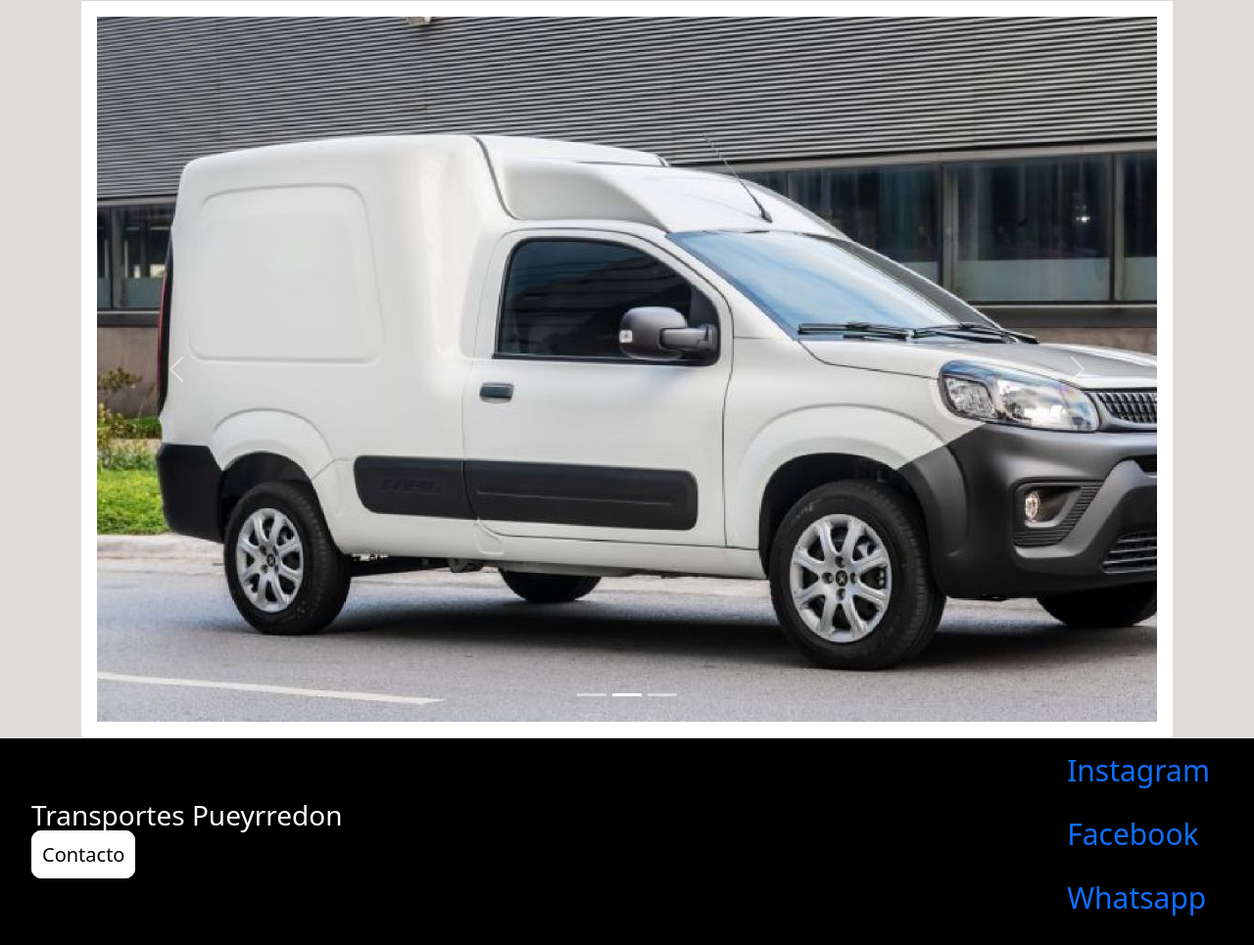
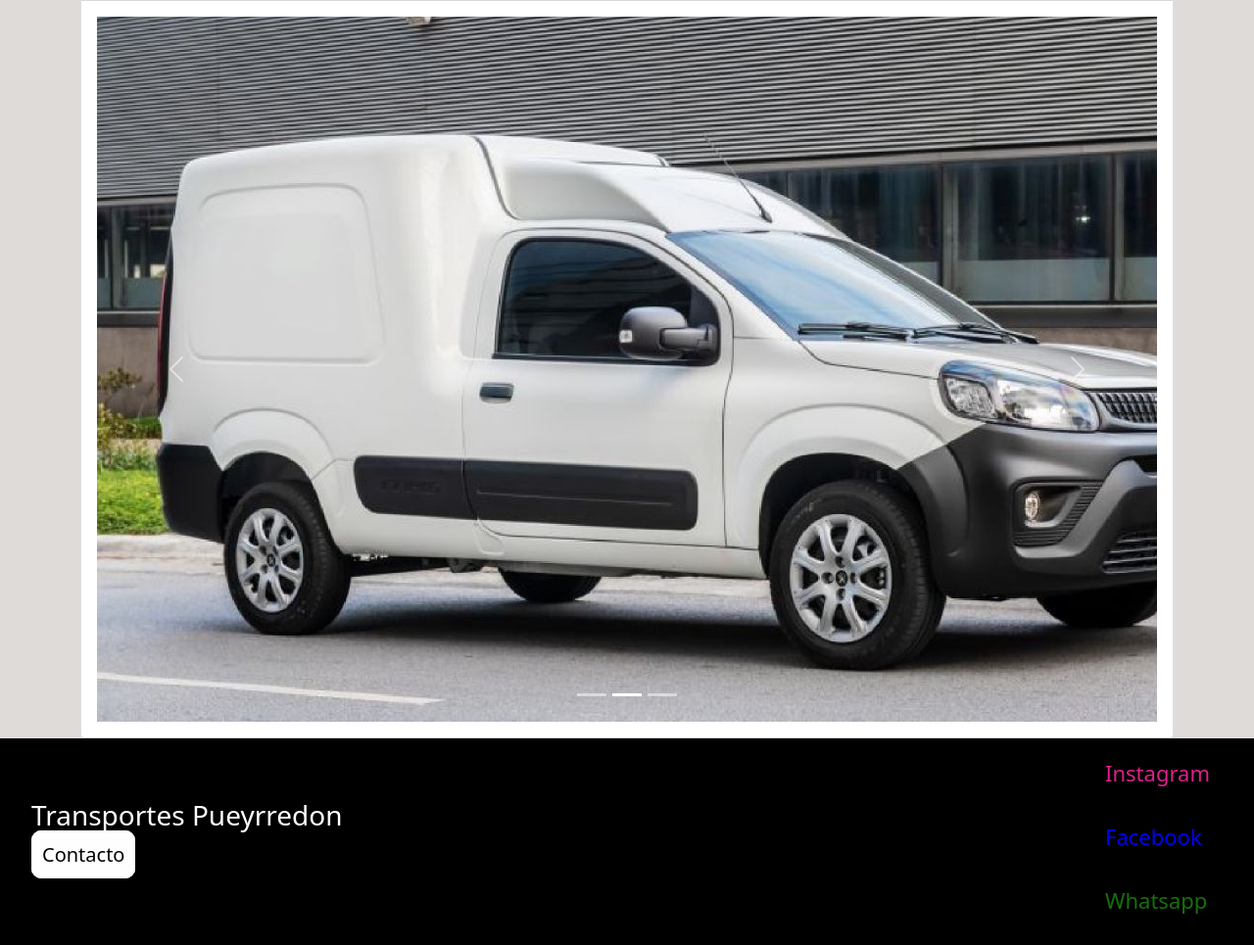
Before and after one commit to Tomasl07/Desafio-final, a website: page index.html in a window 1280 px wide. Shown: the part 720-1685 px from the top of the page at 98% size. Drawn offline with nearby package versions, Linux system fonts and the light colour scheme.

Commit message:
Modificando footer y agregando mapeo

```diff
--- a/scss/_atajos.scss
+++ b/scss/_atajos.scss
@@ -0,0 +1,13 @@
+$redes: (
+   facebook: #0000ff,
+
+   instagram: #dd208b,
+
+   whatsapp:#17700b,
+
+);
+@each $red, $color in $redes{
+    .red-#{$red} {
+        color: $color;
+    }
+}
--- a/scss/_main.scss
+++ b/scss/_main.scss
@@ -71,7 +71,9 @@ footer{
     li {
 
       padding: 10px;
-
+        a{
+            font-size: 22px;
+        }
     }
 
 }
```
Also changed, not shown: index.html (+1 -2 lines), css/style.css.
